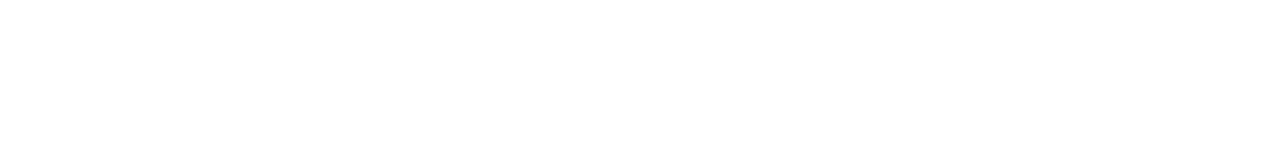
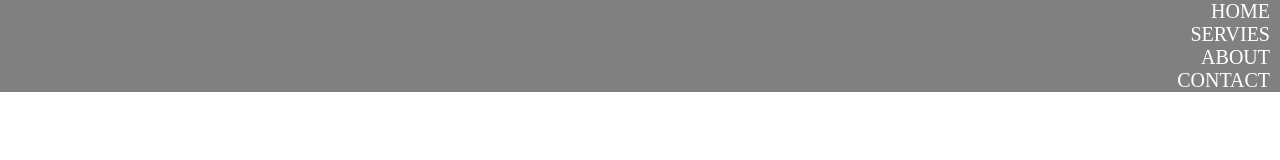
Before and after one commit to Akshatha-B-R/elite42, a plain HTML site: page index.html in a window 1280 px wide. Drawn offline with nearby package versions, Linux system fonts and the light colour scheme; files that its build step writes are made by us from their sources.

Commit message:
Initial commit

```diff
--- a/css/style.scss
+++ b/css/style.scss
@@ -0,0 +1,27 @@
+*{
+    margin:0;
+    padding:0;
+}
+
+ul{
+    list-style-type: none;
+    background-color: gray;
+
+    li{
+        display:flex;
+        margin-right:20px;
+        justify-content:flex-end;
+        margin-inline: 10px;
+
+        a{
+            color:white;
+            text-decoration: none;
+            font-size: 20px;
+            text-transform:uppercase;
+
+            &:hover{
+                color:red;
+            }
+        }
+    }
+}
--- a/index.html
+++ b/index.html
@@ -4,6 +4,19 @@
         <link rel="stylesheet" href="css/style.css">
     </head>
     <body>
-
+        <ul>
+            <li>
+                <a href="#">home</a>
+            </li>
+            <li>
+                <a href="#">servies</a>
+            </li>
+            <li>
+                <a href="#">about</a>
+            </li>
+            <li>
+                <a href="#">contact</a>
+            </li>
+        </ul>
     </body>
 </html>
```
Also changed, not shown: css/style.css (added), 1 other file.
